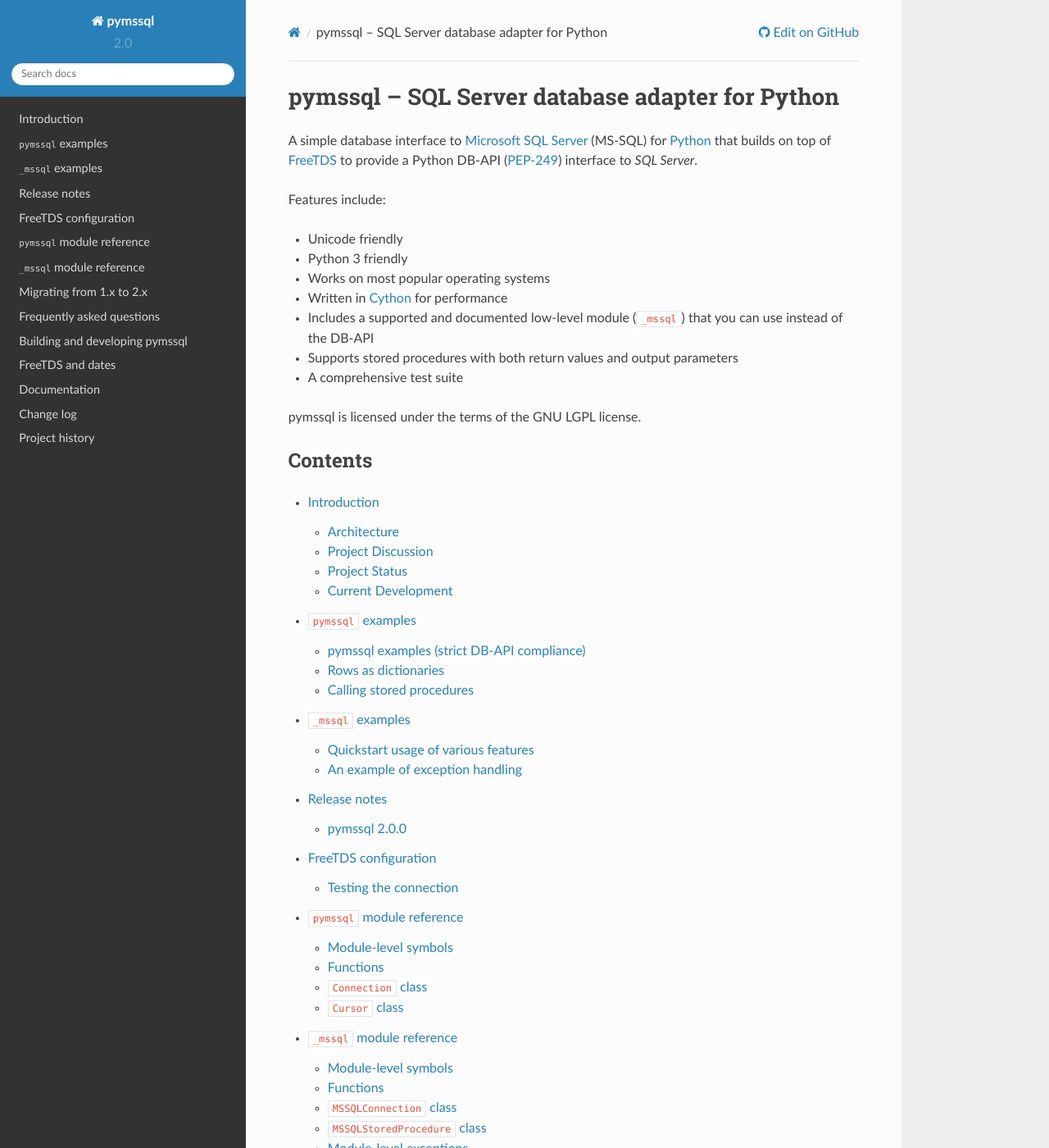
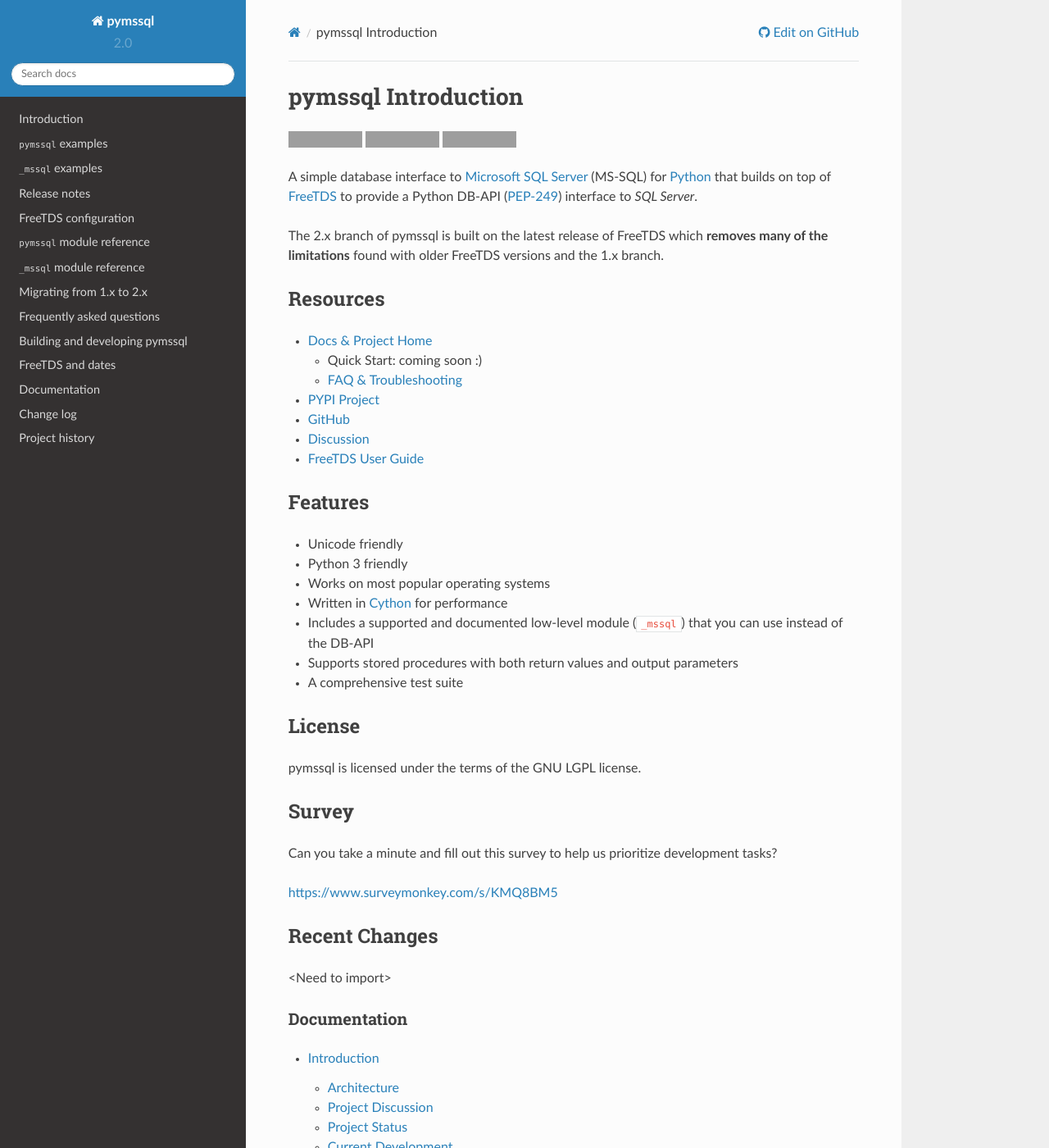
Before and after one commit to pymssql/pymssql, a Sphinx documentation site: the page built from docs/index.rst, in a window 1280 px wide and 1400 px high. Shown: the whole window at 82% size. Built offline with Sphinx 7.4.7 and the Read the Docs theme 2.0.0, drawn with Linux system fonts in a browser that asks for light colours; grey boxes are pictures that could not be loaded.

Commit message:
rough draft of Shared Introduction

```diff
--- a/docs/index.rst
+++ b/docs/index.rst
@@ -3,15 +3,44 @@
    You can adapt this file completely to your liking, but it should at least
    contain the root `toctree` directive.
 
-=================================================
-pymssql -- SQL Server database adapter for Python
-=================================================
+====================
+pymssql Introduction
+====================
+
+.. image:: https://travis-ci.org/pymssql/pymssql.png?branch=master
+        :target: https://travis-ci.org/pymssql/pymssql
+
+.. image:: https://pypip.in/d/pymssql/badge.png
+        :target: https://crate.io/packages/pymssql
+
+.. image:: https://pypip.in/v/pymssql/badge.png
+        :target: https://crate.io/packages/pymssql
 
 A simple database interface to `Microsoft SQL Server`_ (MS-SQL) for `Python`_
 that builds on top of `FreeTDS`_ to provide a Python DB-API (`PEP-249`_)
 interface to *SQL Server*.
 
-Features include:
+
+The 2.x branch of pymssql is built on the latest release of FreeTDS which
+**removes many of the limitations** found with older FreeTDS versions and
+the 1.x branch.
+
+Resources
+---------
+
+
+* `Docs & Project Home`_
+
+  * Quick Start: coming soon :)
+  * `FAQ & Troubleshooting`_
+
+* `PYPI Project`_
+* GitHub_
+* Discussion_
+* `FreeTDS User Guide`_
+
+Features
+--------
 
 * Unicode friendly
 * Python 3 friendly
@@ -22,17 +51,38 @@
 * Supports stored procedures with both return values and output parameters
 * A comprehensive test suite
 
+License
+-------
+
 pymssql is licensed under the terms of the GNU LGPL license.
 
+Survey
+------
+
+Can you take a minute and fill out this survey to help us prioritize development tasks?
+
+https://www.surveymonkey.com/s/KMQ8BM5
+
+Recent Changes
+--------------
+
+<Need to import>
+
+.. _Docs & Project Home: http://pymssql.org
 .. _Microsoft SQL Server: http://www.microsoft.com/sqlserver/
 .. _Python: http://www.python.org/
 .. _PEP-249: http://www.python.org/dev/peps/pep-0249/
 .. _FreeTDS: http://www.freetds.org/
 .. _Cython: http://cython.org
+.. _FAQ & Troubleshooting: http://pymssql.org/faq.html
+.. _PYPI Project: https://pypi.python.org/pypi/pymssql/
+.. _GitHub: https://github.com/pymssql/pymssql
+.. _FreeTDS User Guide:  http://www.freetds.org/userguide/
+.. _Discussion: https://groups.google.com/forum/?fromgroups#!forum/pymssql
 
 
-Contents
-========
+Documentation
+=============
 
 .. toctree::
    :maxdepth: 2
```
